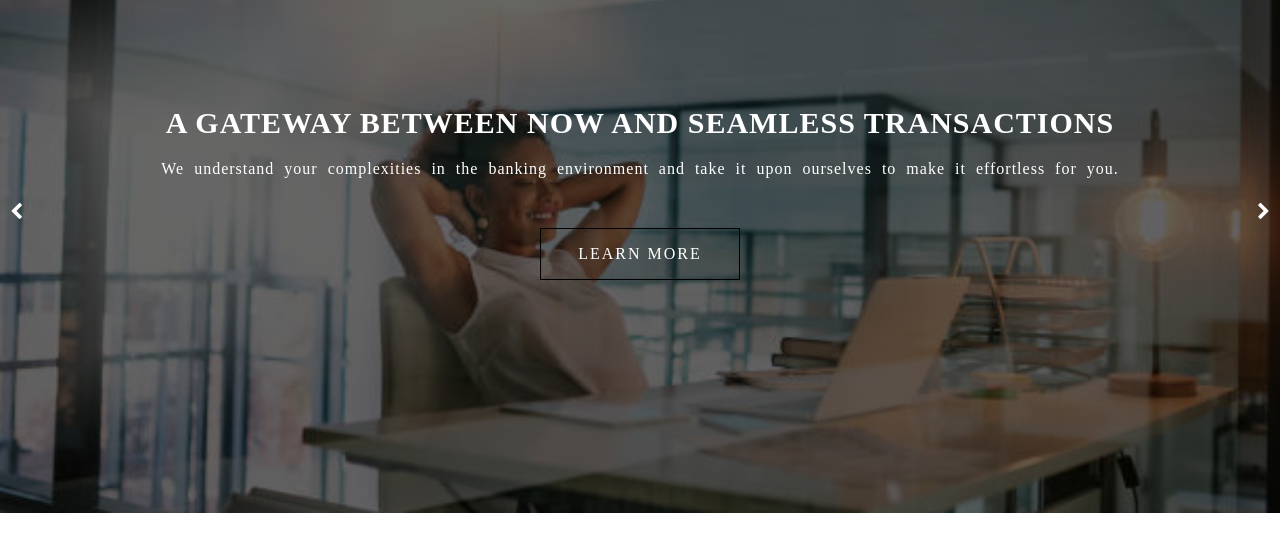
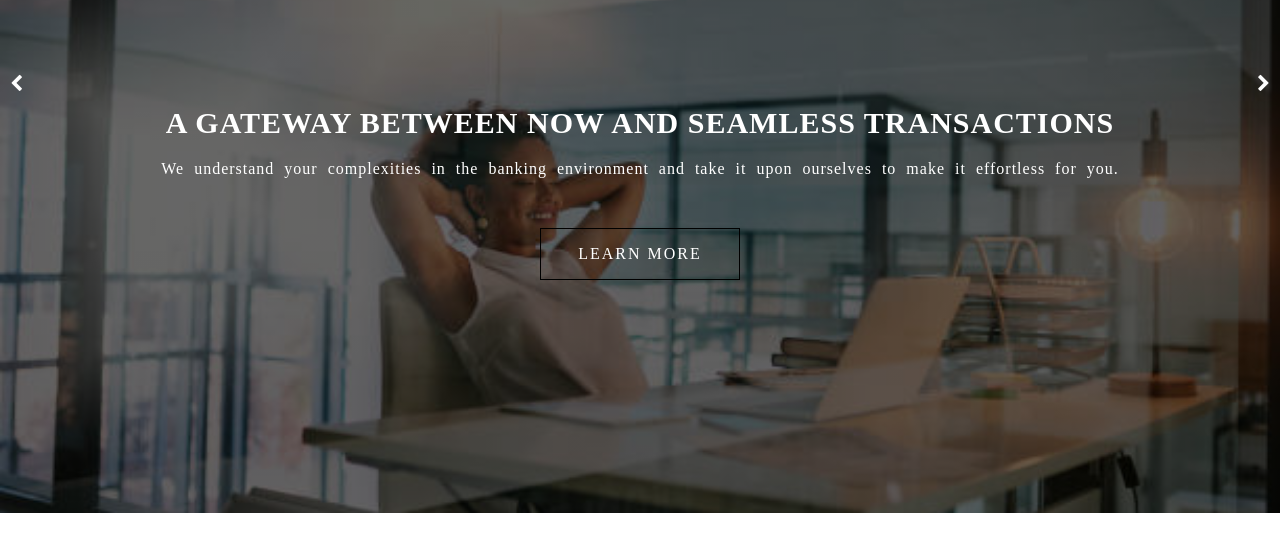
Before and after one commit to Sav-kin9/new-bank-pro, a plain HTML site: page index.html in a window 1280 px wide. Shown: the part 127-678 px from the top of the page. Drawn offline with Linux system fonts and the light colour scheme; a web font is replaced by a local one.

Commit message:
Update style.css

```diff
--- a/style.css
+++ b/style.css
@@ -136,8 +136,8 @@ header .btn:hover:before{
     display: flex;
     justify-content: space-between;
     position: absolute;
-    top: 50%;
-    bottom: 50%;
+    top: 30%;
+    bottom: 70%;
     left: 0%;
     right: 0%;
 }
```
